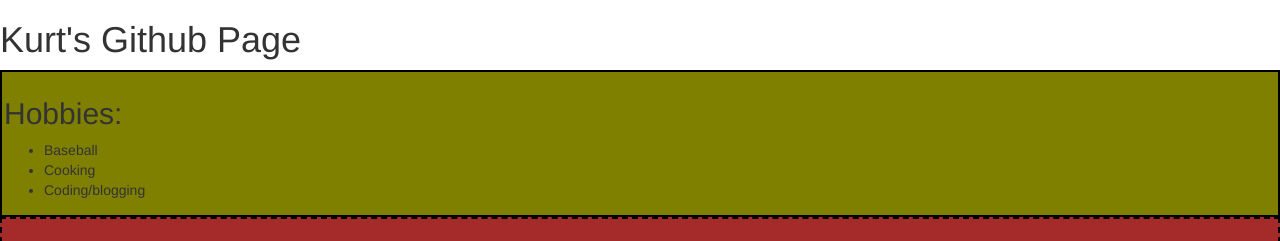
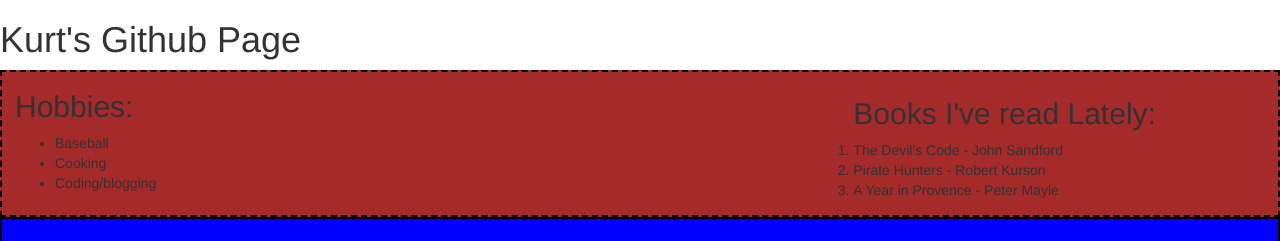
Before and after one commit to kurt1010887/kurt1010887.github.io, a plain HTML site: page index.html in a window 1280 px wide. Shown: the top 241 px of the page. Drawn offline with Linux system fonts and the light colour scheme.

Commit message:
Update index.html

```diff
--- a/index.html
+++ b/index.html
@@ -8,7 +8,7 @@
 <title>Kurt's Github Page</title>
 <body>
   <h1>Kurt's Github Page</h1>
-  <div class="hobby">
+  <div class="col-md-8">
     <h2>Hobbies:</h2>
   <ul>
     <li>Baseball</li>
```
